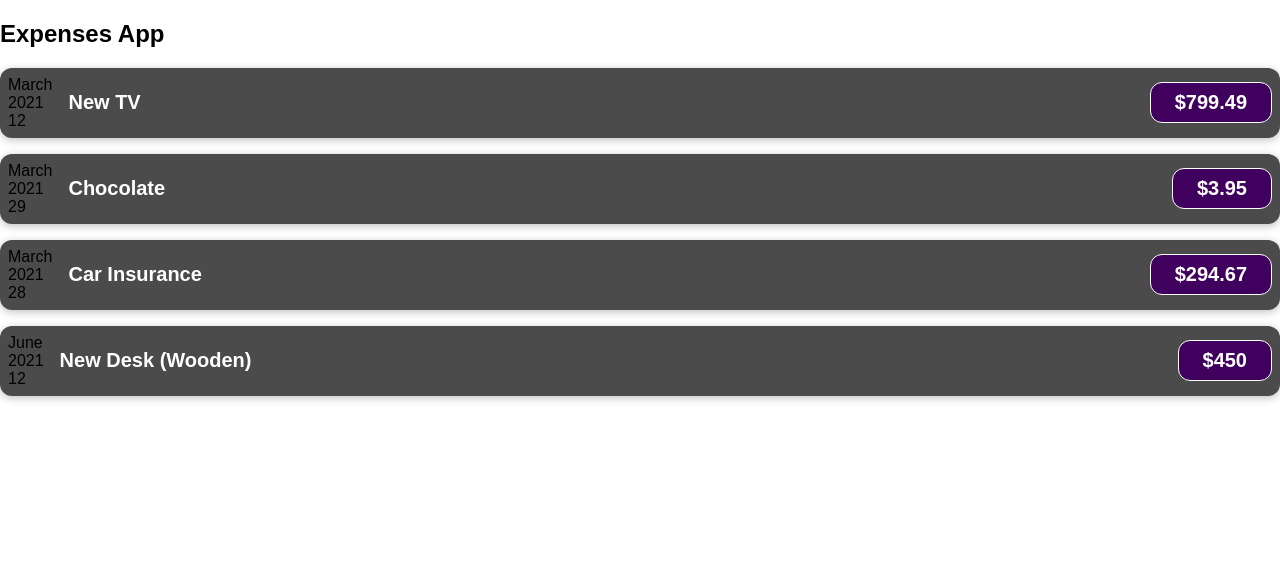
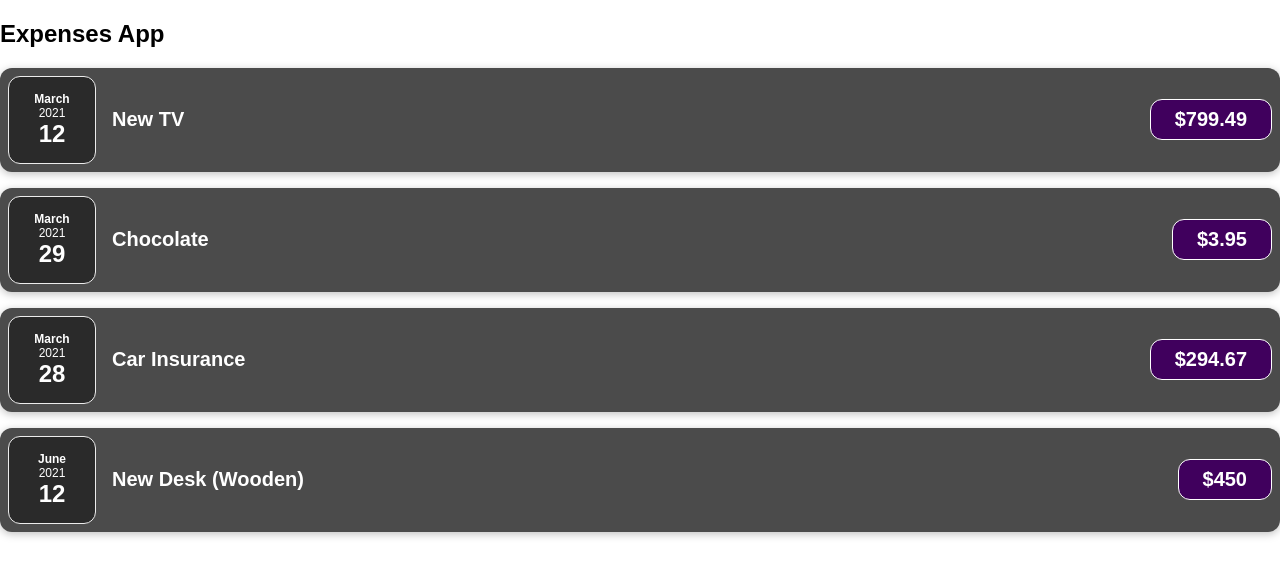
Before and after one commit to t-kowalewski/react-tut-app, a JavaScript app: page / in a window 1280 px wide. Shown: the top 576 px of the page. Built offline with nearby package versions, Linux system fonts and the light colour scheme.

Commit message:
add ExpenseDate as separate comp

```diff
--- a/src/App.js
+++ b/src/App.js
@@ -35,22 +35,22 @@
         title={expenses[0].title}
         amount={expenses[0].amount}
         date={expenses[0].date}
-      ></ExpenseItem>
+      />
       <ExpenseItem
         title={expenses[1].title}
         amount={expenses[1].amount}
         date={expenses[1].date}
-      ></ExpenseItem>
+      />
       <ExpenseItem
         title={expenses[2].title}
         amount={expenses[2].amount}
         date={expenses[2].date}
-      ></ExpenseItem>
+      />
       <ExpenseItem
         title={expenses[3].title}
         amount={expenses[3].amount}
         date={expenses[3].date}
-      ></ExpenseItem>
+      />
     </div>
   );
 }
--- /dev/null
+++ b/src/components/ExpenseDate.css
@@ -0,0 +1,26 @@
+.expense-date {
+  display: flex;
+  flex-direction: column;
+  width: 5.5rem;
+  height: 5.5rem;
+  border: 1px solid #ececec;
+  background-color: #2a2a2a;
+  color: white;
+  border-radius: 12px;
+  align-items: center;
+  justify-content: center;
+}
+
+.expense-date__month {
+  font-size: 0.75rem;
+  font-weight: bold;
+}
+
+.expense-date__year {
+  font-size: 0.75rem;
+}
+
+.expense-date__day {
+  font-size: 1.5rem;
+  font-weight: bold;
+}
--- /dev/null
+++ b/src/components/ExpenseDate.js
@@ -0,0 +1,17 @@
+import './ExpenseDate.css';
+
+function ExpenseDate(props) {
+  const month = props.date.toLocaleString('en-US', { month: 'long' });
+  const year = props.date.getFullYear();
+  const day = props.date.toLocaleString('en-US', { day: 'numeric' });
+
+  return (
+    <div className='expense-date'>
+      <div className='expense-date__month'>{month}</div>
+      <div className='expense-date__year'>{year}</div>
+      <div className='expense-date__day'>{day}</div>
+    </div>
+  );
+}
+
+export default ExpenseDate;
--- a/src/components/ExpenseItem.js
+++ b/src/components/ExpenseItem.js
@@ -1,17 +1,11 @@
+import ExpenseDate from './ExpenseDate';
 import './ExpenseItem.css'; //import css in component
 
 function ExpenseItem(props) {
-  const month = props.date.toLocaleString('en-US', { month: 'long' });
-  const year = props.date.getFullYear();
-  const day = props.date.toLocaleString('en-US', { day: 'numeric' });
-
   return (
     <div className='expense-item'>
-      <div>
-        <div>{month}</div>
-        <div>{year}</div>
-        <div>{day}</div>
-      </div>
+      <ExpenseDate date={props.date} />
+
       <div className='expense-item__description'>
         <h2>{props.title}</h2>
         <div className='expense-item__price'>${props.amount}</div>
--- a/src/index.js
+++ b/src/index.js
@@ -2,8 +2,4 @@
 import './index.css';
 import App from './App';
 
-ReactDOM.render(
-  <App />,
-
-  document.getElementById('root')
-);
+ReactDOM.render(<App />, document.getElementById('root'));
```
